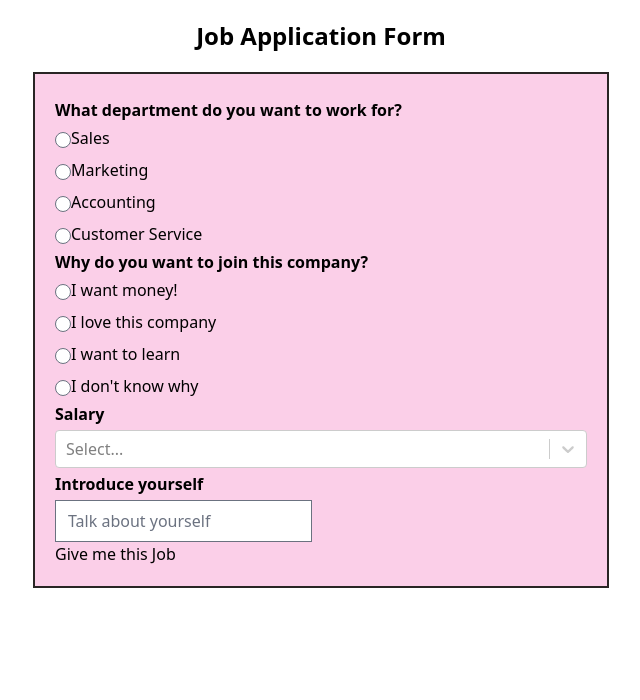
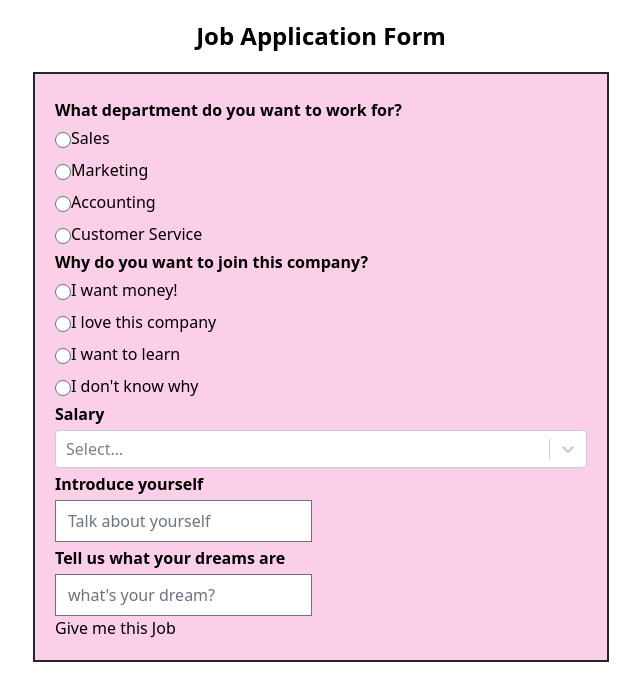
Before and after one commit to HyunJaeyeon/carrot-market-clone, a Next.js app: page /forms/jobApplication in a window 1280 px wide. Shown: the top 700 px of the page, without its empty margins (319-959 px from the left). Built offline with nearby package versions, Linux system fonts and the light colour scheme.

Commit message:
feat: add dreams

```diff
--- a/src/pages/forms/jobApplication.tsx
+++ b/src/pages/forms/jobApplication.tsx
@@ -7,7 +7,7 @@ import Select from "react-select"; //react-select 사용해보기
 //checkPurpose: required -> radio ✅
 //salary -> select(dropdown) ✅
 //introduction: required ✅
-//dreams: required, minLength: 10chars
+//dreams: required, minLength: 10chars ✅
 //email: required, validate: "@naver.com"
 //submit✅  -> print valid data
 //--------------------------------------
@@ -201,6 +201,26 @@ export default function JobForms() {
           {errors.introduction?.message}
         </div>
 
+        {/* dreams: required, minchars:10 */}
+        <div>
+          <div>
+            {/* title */}
+            <h1 className="py-1 font-semibold">Tell us what your dreams are</h1>
+          </div>
+          <input
+            {...register("dreams", {
+              required: "Please tell us what your dreams are",
+              minLength: {
+                value: 10,
+                message: "Please write more than 10 characters",
+              },
+            })}
+            type="text"
+            placeholder="what's your dream?"
+          />
+          {errors.dreams?.message}
+        </div>
+
         {/* submit */}
         <div>
           <input type="submit" value="Give me this Job" />
```
